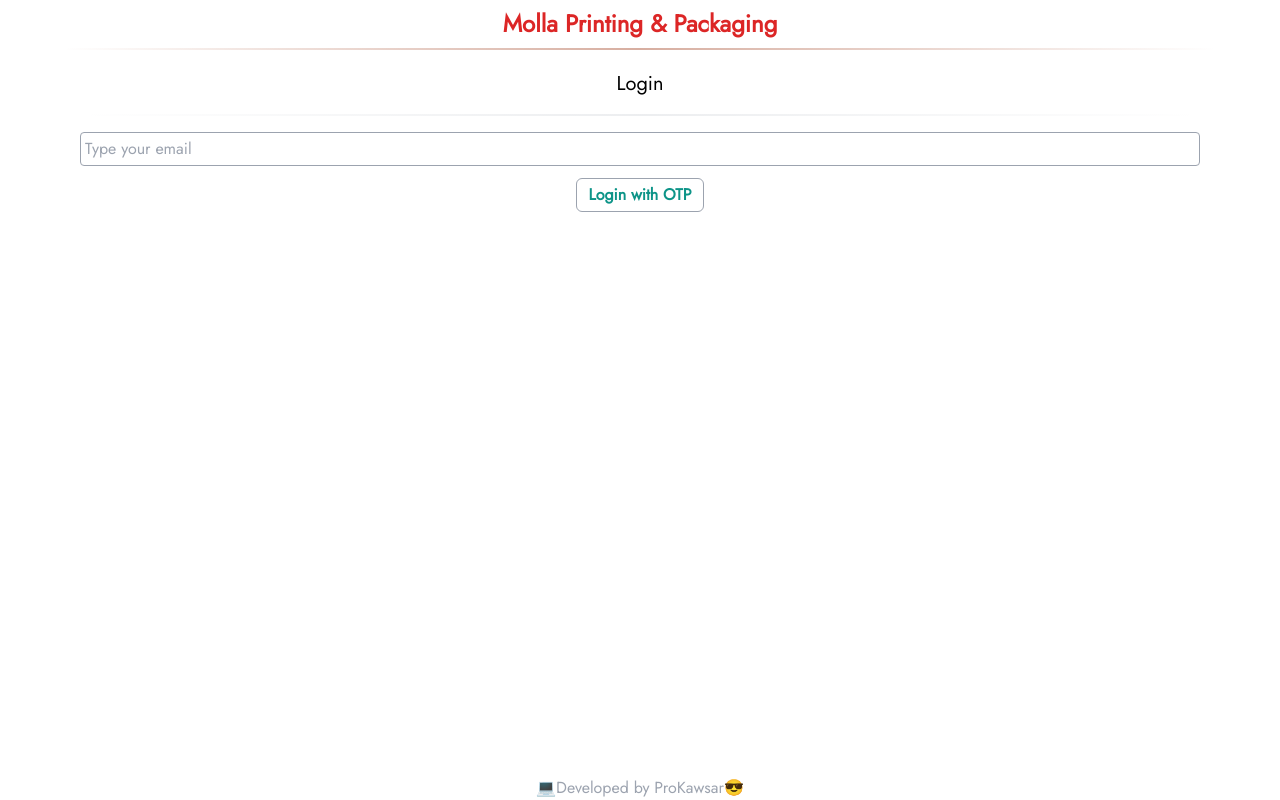
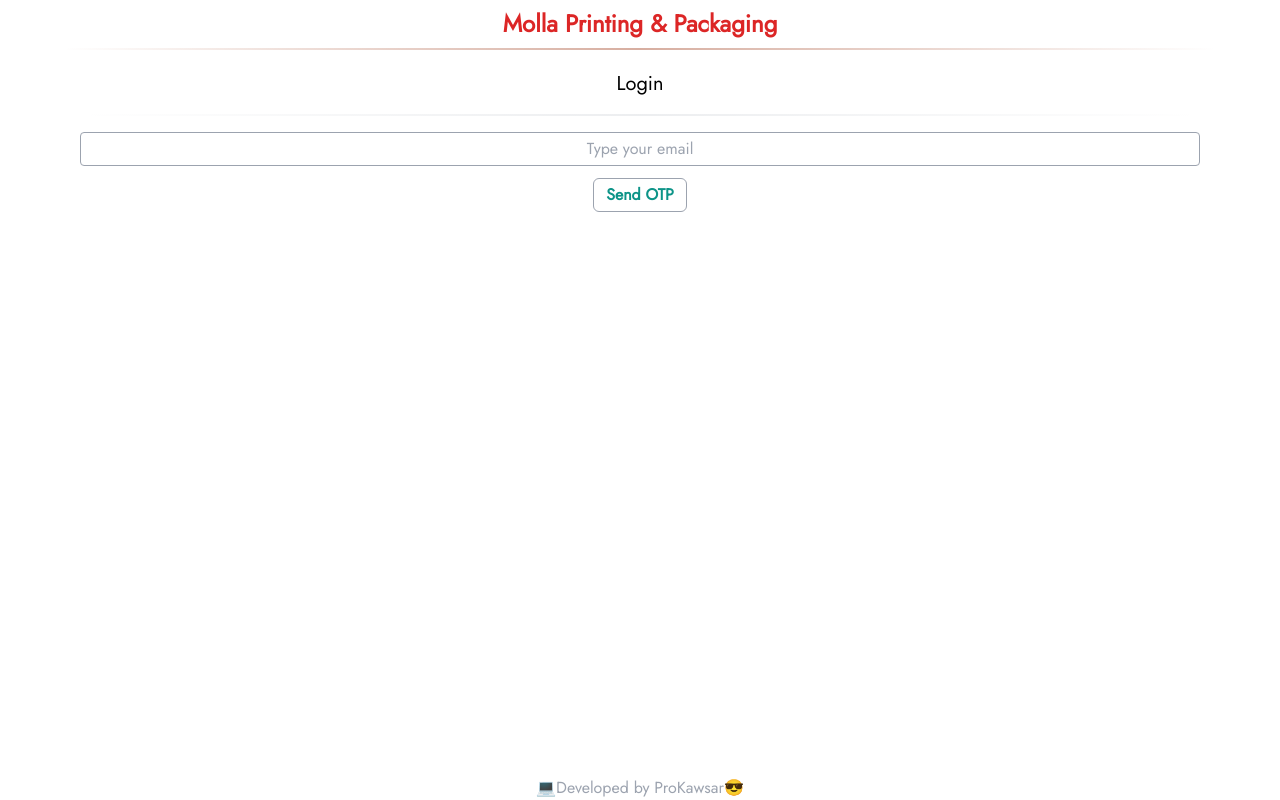
Before and after one commit to prokawsar/paper-cost, a SvelteKit app: page /auth/login in a window 1280 px wide. Built offline with nearby package versions, Linux system fonts and the light colour scheme; no server answers.

Commit message:
login ui

```diff
--- a/src/lib/elements/Button.svelte
+++ b/src/lib/elements/Button.svelte
@@ -1,11 +1,24 @@
 <script lang="ts">
+	import { onMount } from 'svelte'
+
 	export let disabled = false
 	export let text = ''
 	export let classNames = ''
+	export let type: 'button' | 'submit' | 'reset' = 'button'
+
+	let buttonRef: HTMLButtonElement
+
+	onMount(() => {
+		if (buttonRef) {
+			buttonRef.type = type
+		}
+	})
 </script>
 
 <button
+	bind:this={buttonRef}
 	{disabled}
+	{type}
 	class="border border-gray-400 rounded-md text-teal-600 font-semibold px-3 py-1 w-fit disabled:text-opacity-60 {classNames}"
 	on:click
 >
--- a/src/lib/elements/Input.svelte
+++ b/src/lib/elements/Input.svelte
@@ -6,7 +6,6 @@
 	export let id: string = makeid(3)
 	export let value: string
 	export let type: string = 'number'
-	export let placeholder: string = ''
 	export let disabled: boolean = false
 	export let classNames: string = ''
 
@@ -24,11 +23,11 @@
 	{id}
 	{disabled}
 	class="input-field focus:!border-[1.5px] focus:!border-teal-500 focus:outline-none {classNames}"
-	{placeholder}
 	bind:value
 	on:keydown
 	on:focus
 	on:focus={() => ($focusedInputStore = inputRef)}
+	{...$$restProps}
 />
 
 <style lang="postcss">
--- a/src/routes/auth/login/+page.svelte
+++ b/src/routes/auth/login/+page.svelte
@@ -3,6 +3,16 @@
 	import Button from '$lib/elements/Button.svelte'
 	import Input from '$lib/elements/Input.svelte'
 	let email = ''
+	let otp = ''
+	let isOtpSent = false
+
+	const handleSendOTP = () => {
+		if (!email) return
+		isOtpSent = true
+	}
+	const verifyOTP = () => {
+		if (!otp) return
+	}
 </script>
 
 <svelte:head>
@@ -13,8 +23,25 @@
 	<h1 class="text-xl text-center">Login</h1>
 	<div class="w-full bg-gradient-to-r from-transparent via-slate-600/10 to-transparent p-[1px]" />
 
-	<div class="flex w-full flex-col gap-3 items-center">
-		<Input type="email" bind:value={email} classNames="!w-full" placeholder="Type your email" />
-		<Button text="Login with OTP" />
-	</div>
+	<form class="flex w-full flex-col gap-3 items-center">
+		{#if isOtpSent}
+			<Input
+				required
+				type="text"
+				bind:value={otp}
+				classNames="!w-full text-center"
+				placeholder="******"
+			/>
+			<Button type="submit" text="Login with OTP" on:click={verifyOTP} />
+		{:else}
+			<Input
+				required
+				type="email"
+				bind:value={email}
+				classNames="!w-full text-center"
+				placeholder="Type your email"
+			/>
+			<Button type="submit" text="Send OTP" on:click={handleSendOTP} />
+		{/if}
+	</form>
 </section>
```
